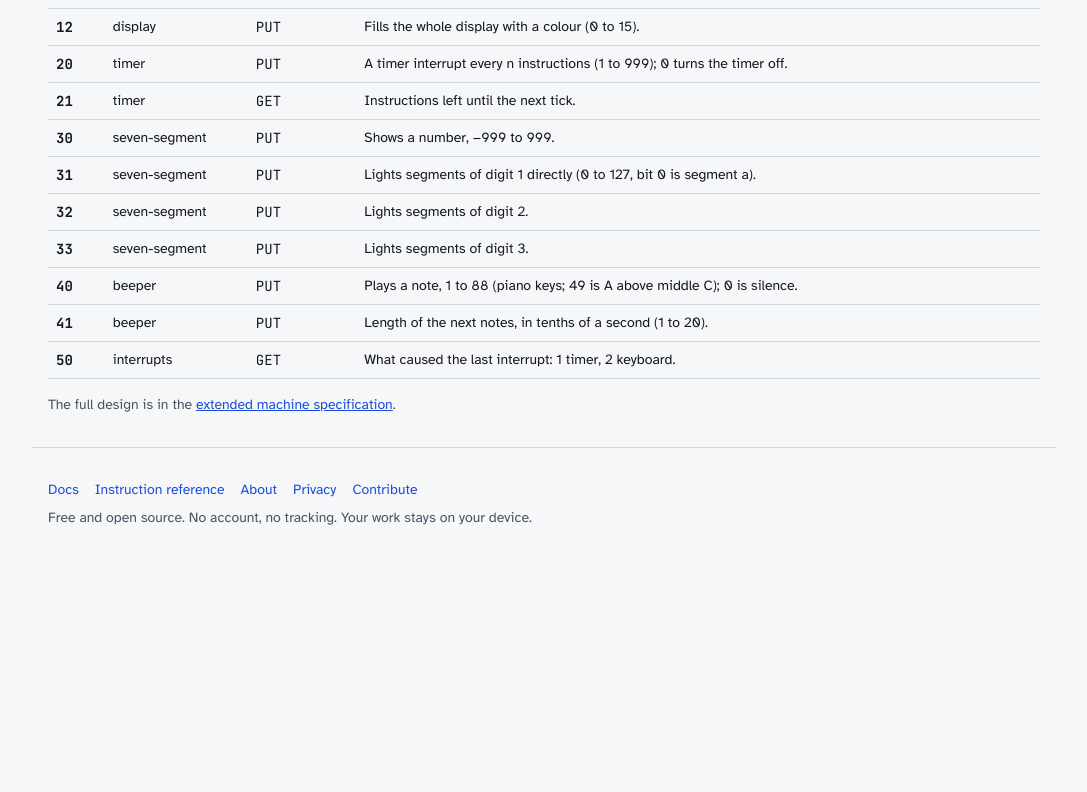
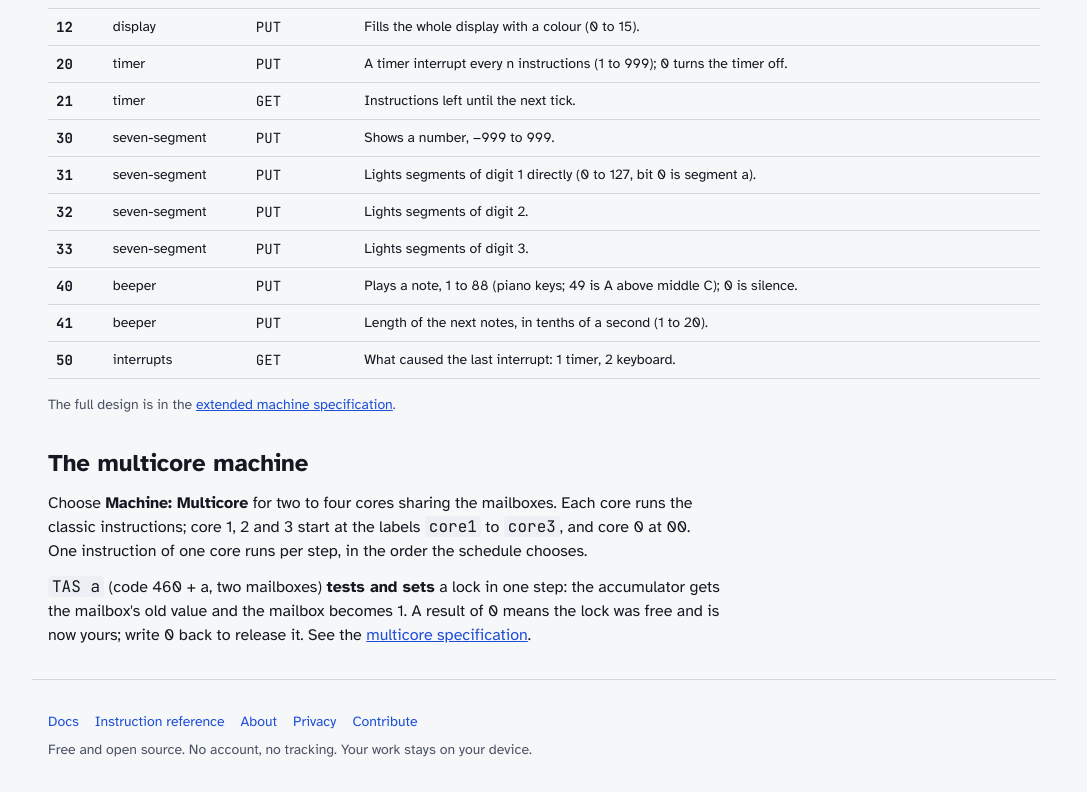
Before and after one commit to Joeboy77/Joes-SIM, a Next.js app in the folder apps/web/: page /reference in a window 1280 px wide. Shown: the part 2678-3470 px from the top of the page, without its empty margins (96-1183 px from the left). Before the commit the page ends 3238 px from the top, so only its background shows below. Built offline with nearby package versions, Linux system fonts and the light colour scheme; no server answers.

Commit message:
Browser tests for the multicore machine; document Phase 8

```diff
--- a/apps/web/src/app/(site)/reference/page.tsx
+++ b/apps/web/src/app/(site)/reference/page.tsx
@@ -395,6 +395,32 @@ export default function ReferencePage() {
           .
         </p>
       </section>
+
+      <section aria-labelledby="multicore-h" className="space-y-3">
+        <h2 id="multicore-h" className="text-2xl font-bold">
+          The multicore machine
+        </h2>
+        <p className="max-w-2xl">
+          Choose <strong>Machine: Multicore</strong> for two to four cores sharing the mailboxes.
+          Each core runs the classic instructions; core 1, 2 and 3 start at the labels{" "}
+          <code className="rounded-sm bg-surface-2 px-1 font-mono">core1</code> to{" "}
+          <code className="rounded-sm bg-surface-2 px-1 font-mono">core3</code>, and core 0 at 00.
+          One instruction of one core runs per step, in the order the schedule chooses.
+        </p>
+        <p className="max-w-2xl">
+          <code className="rounded-sm bg-surface-2 px-1 font-mono">TAS a</code> (code 460 + a, two
+          mailboxes) <strong>tests and sets</strong> a lock in one step: the accumulator gets the
+          mailbox&apos;s old value and the mailbox becomes 1. A result of 0 means the lock was free
+          and is now yours; write 0 back to release it. See the{" "}
+          <a
+            href="https://github.com/Joeboy77/Joes-SIM/blob/main/docs/specs/multicore.md"
+            className="text-accent underline"
+          >
+            multicore specification
+          </a>
+          .
+        </p>
+      </section>
     </div>
   );
 }
```
Also changed, not shown: 4 other files (tests, documents, lock files or other folders).
